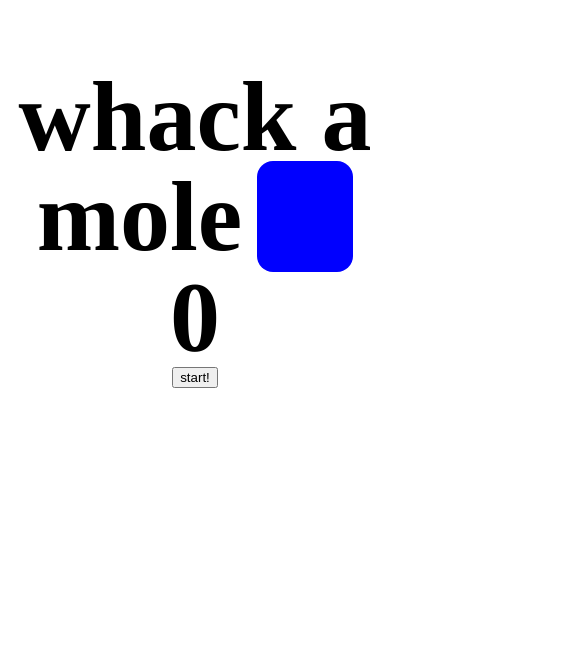
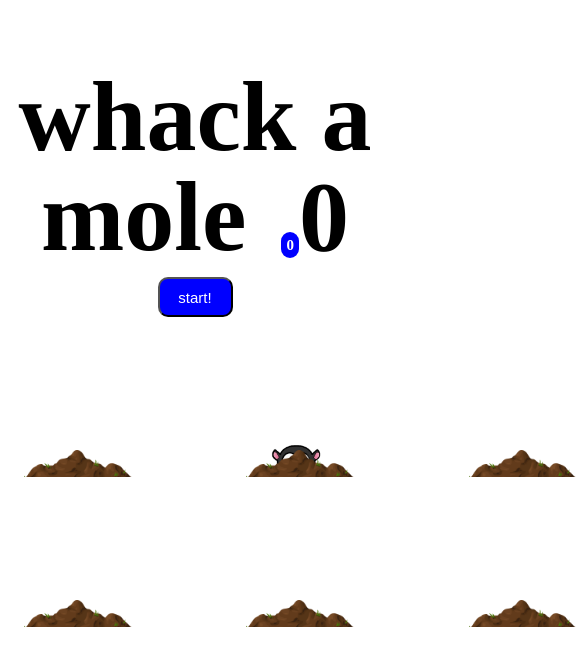
Before and after one commit to bhagat-shivam/whack-a-mole, a plain HTML site: page index.html in a window 390 px wide. Both pictures are taken after a click on the button "start!". Shown: the top 666 px of the page, 585 px wide, since content can reach past the window. Drawn offline with Linux system fonts and the light colour scheme.

Commit message:
2nd commit

```diff
--- a/script.js
+++ b/script.js
@@ -0,0 +1,57 @@
+const holes = document.querySelectorAll('.hole');
+const scoreboard = document.querySelector('.score');
+const moles = document.querySelectorAll('.mole');
+let lasthole;
+let timeup = false;
+let score = 0;
+
+function randomTime(min, max)
+{
+    return Math.round(Math.random() * (max-min) + min);
+}
+
+function randomHole(holes)
+{
+    const index = Math.floor(Math.random() * holes.length);
+    const hole = holes[index];
+
+    if(hole==lasthole)
+    {
+        return randomHole(holes);
+    }
+    lasthole = hole;
+    return hole;
+}
+
+function peep() {
+    const time = randomTime(500,1000);
+    const hole = randomHole(holes);
+
+    hole.classList.add('up');
+    setTimeout(() => {
+        hole.classList.remove('up');
+        if(!timeup)
+        {
+            peep();
+        }
+    }, time );
+}
+
+function startgame() {
+    scoreboard.textContent = 0;
+    timeup = false;
+    score = 0;
+    peep();
+    setTimeout(() => timeup, 15000)
+}
+
+
+function wack(e)
+{
+    if(!e.isTrusted) return;
+    score++;
+    this.parentNode.classList.remove('up');
+    scoreboard.textContent = score;
+}
+
+moles.forEach(mole => mole.addEventListener('click', wack))
--- a/style.css
+++ b/style.css
@@ -1,6 +1,7 @@
 html {
     background:35px ;
     font-size:#98BC4F ;
+    /* background-color: aqua; */
 }
 
 body{
@@ -24,3 +25,132 @@ h1{
     color: #fff;
     margin-left: 15px;
 }
+
+.game{
+    width: 600px;
+    height: 400px;
+    display: flex;
+    flex-wrap: wrap;
+    margin: 0 auto;
+}
+
+.hole{
+    flex: 1 0 33.33%;
+    overflow: hidden;
+    position: relative;
+}
+
+.hole:after {
+    display: block;
+    background: url(dirt.png) bottom center no-repeat;
+    background-size: contain;
+    content: '';
+    width: 100%;
+    height: 90px;
+    position: absolute;
+    z-index: 2;
+    bottom: -30px;
+}
+
+.mole{
+    background: url('mole.jpg') bottom center no-repeat;
+    background-size: 80%;
+    position: absolute;
+    top: 100%;
+    width: 100%;
+    height: 100%;
+    transition: all 0.4s;
+}
+
+.hole.up .mole{
+    top: 0;
+}
+
+
+button {
+    width: 175px;
+    font-size: 35px;
+    height: 70px;
+    color: #fff;
+    background-color: blue;
+    border-radius: 10px;
+    margin-left: 20px;
+    margin-top: 90px;
+}
+
+@media (min-width: 667px) and (max-width: 1024px)
+{
+    h1{
+        display: none;
+
+    }
+
+    .score{
+        background: blue;
+        padding: 0 12px;
+        line-height: 1;
+        border-radius: 16px;
+        color: #fff;
+        font-size: 40px;
+        margin-left: 20px;
+    }
+
+    .hole.up .mole{
+        top: 17px;
+    }
+}
+
+@media (max-width: 667px){
+    .game{
+        width: 667px;
+        height: 300px;
+        display: flex;
+        flex-wrap: wrap;
+        margin: 0 auto;
+    }
+
+    .score{
+        width: 35px;
+        font-size: 15px;
+        height: 40px;
+        color: #fff;
+        background-color: blue;
+        border-radius: 10px;
+        margin-left: 10px;
+        margin-top: 10px;
+        padding: 5px;
+    }
+
+    button{
+        margin: 10px 10px 10px 10px;
+        height: 40px;
+        width: 75px;
+        font-size: 15px;
+    }
+
+    .hole:after{
+        display:block;
+        background: url(dirt.png) bottom center no-repeat;
+        background-size:contain;
+        content: '';
+        max-width: 70%;
+        height: 60px;
+        position: absolute;
+        z-index: 2;
+        bottom: -30px;
+    }
+
+    .mole {
+        background: url('mole.png') bottom center no-repeat;
+        background-size: 60%;
+        position: absolute;
+        top: 100%;
+        max-width: 70%;
+        height: 70%;
+        transition: all 0.4s;
+    }
+
+    .hole.up .mole{
+        top:50px;
+    }
+}
```
